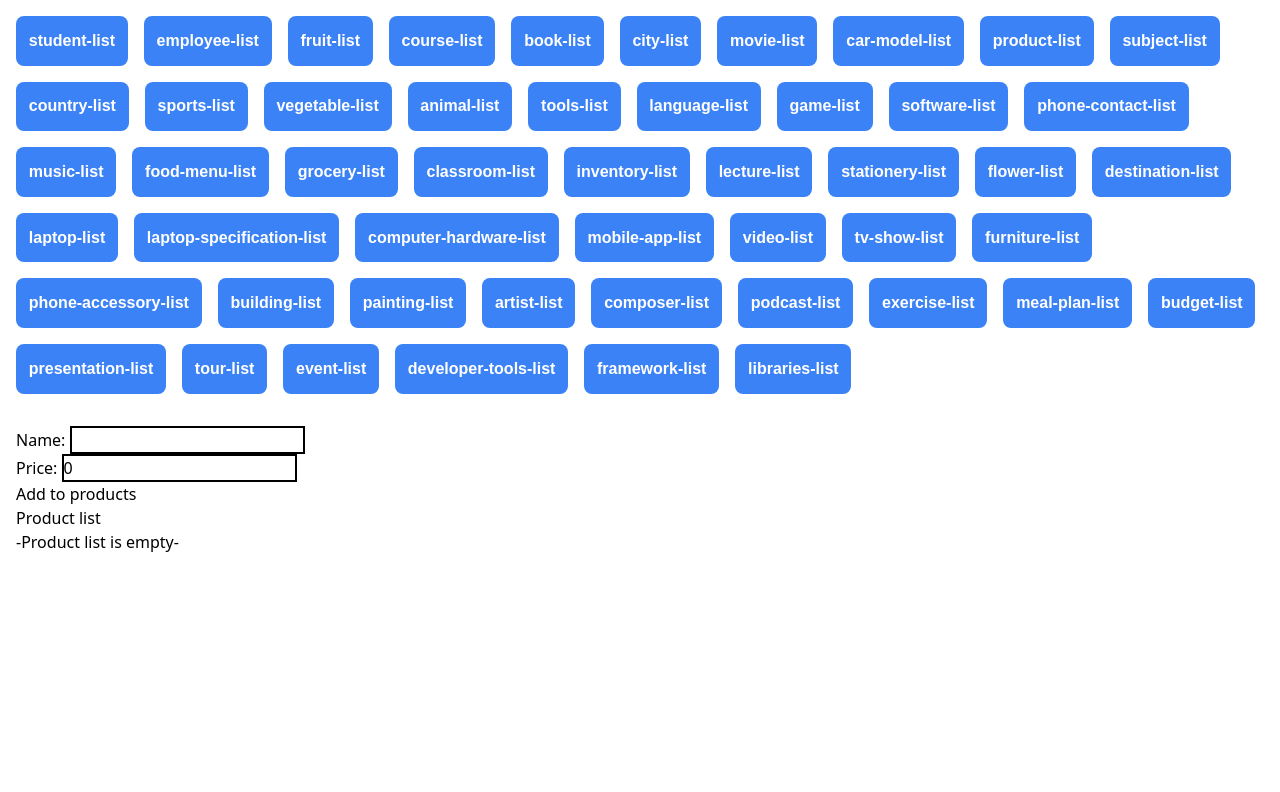
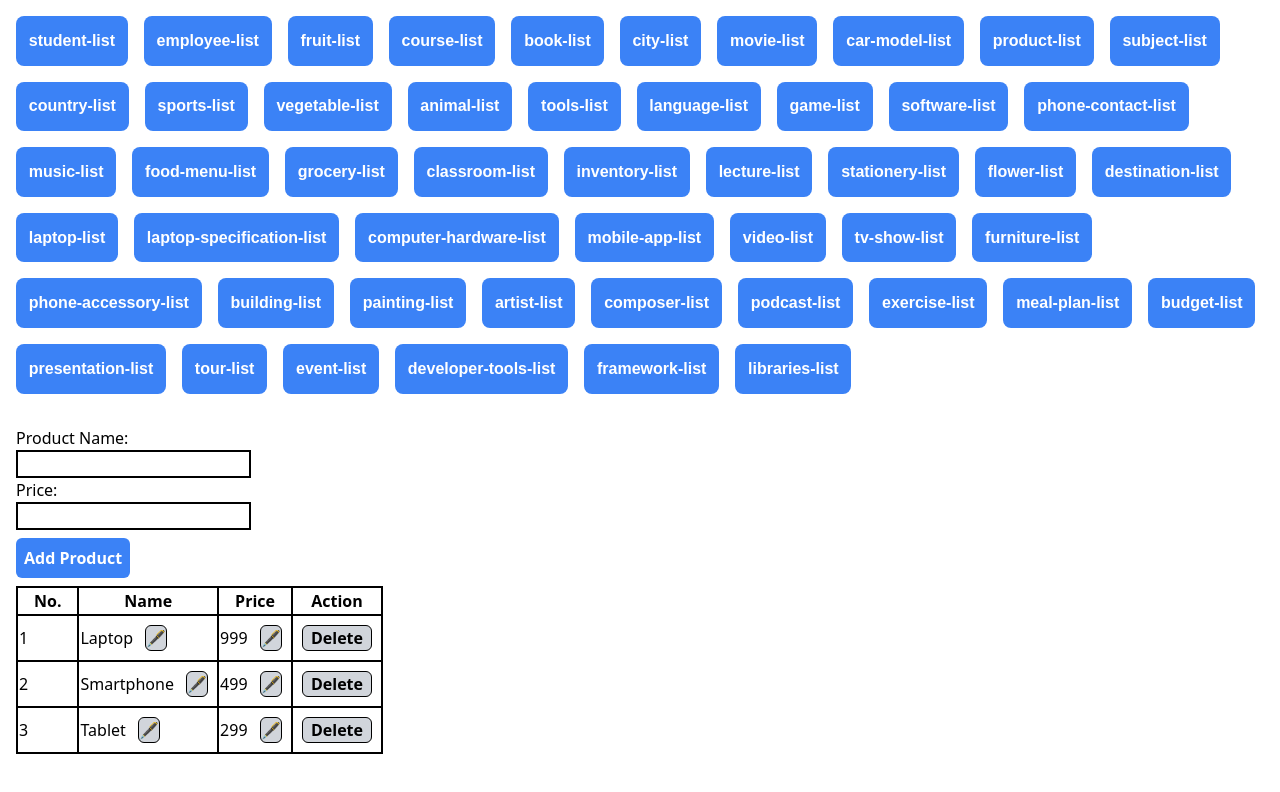
Before and after one commit to devken4u/angular-50-ds-services, an Angular app: page /product-list in a window 1280 px wide. Shown: the top 792 px of the page. Built offline with nearby package versions, Linux system fonts and the light colour scheme.

Commit message:
refactor(product list component): Updated with services feature

```diff
--- a/src/app/product-list/product-list.component.html
+++ b/src/app/product-list/product-list.component.html
@@ -1,27 +1,63 @@
 <main>
   <div>
-    <label for="name">Name: </label>
+    <label for="name">Product Name: </label>
+    <br />
     <input type="text" id="name" [(ngModel)]="name" />
     <br />
     <label for="price">Price: </label>
+    <br />
     <input type="number" id="price" [(ngModel)]="price" />
     <br />
-    <button (click)="add()">Add to products</button>
+    <button
+      class="p-2 my-2 font-bold text-white bg-blue-500 rounded-md active:scale-95"
+      (click)="add()"
+    >
+      Add Product
+    </button>
   </div>
-  <div>
-    <h1>Product list</h1>
-    @if( productList.length === 0){
-    <h2>-Product list is empty-</h2>
-    }@else{
-    <ol>
-      @for( product of productList; track $index){
-      <li [style.marginBottom]="'20px'">
-        Name: {{ product.name }} <br />
-        Price: {{ product.price }}
-      </li>
-
+  <table class="border-2 border-black">
+    <thead>
+      <tr>
+        <th class="px-4 border-2 border-black">No.</th>
+        <th class="px-4 border-2 border-black">Name</th>
+        <th class="px-4 border-2 border-black">Price</th>
+        <th class="px-4 border-2 border-black">Action</th>
+      </tr>
+    </thead>
+    <tbody>
+      @for (product of productList; track $index) {
+      <tr>
+        <td class="border-2 border-black">{{ $index + 1 }}</td>
+        <td class="border-2 border-black">
+          {{ product.name }}
+          <button
+            (click)="editField($index, 'name', product.name)"
+            class="mx-2 font-bold bg-gray-300 border border-black rounded-md active:scale-95"
+          >
+            🖋
+          </button>
+        </td>
+        <td class="border-2 border-black">
+          {{ product.price }}
+          <button
+            (click)="editField($index, 'price', product.price)"
+            class="mx-2 font-bold bg-gray-300 border border-black rounded-md active:scale-95"
+          >
+            🖋
+          </button>
+        </td>
+        <td class="border-2 border-black">
+          <div class="py-2">
+            <button
+              (click)="deleteProduct($index)"
+              class="px-2 mx-2 font-bold bg-gray-300 border border-black rounded-md active:scale-95"
+            >
+              Delete
+            </button>
+          </div>
+        </td>
+      </tr>
       }
-    </ol>
-    }
-  </div>
+    </tbody>
+  </table>
 </main>
--- a/src/app/product-list/product-list.component.ts
+++ b/src/app/product-list/product-list.component.ts
@@ -1,23 +1,47 @@
-import { Component } from '@angular/core';
+import { Component, OnInit } from '@angular/core';
 import { Product } from '../types';
+import { ProductService } from '../services/product.service';
 
 @Component({
-  selector: 'app-product-list',
+  selector: 'app-product',
   templateUrl: './product-list.component.html',
   styleUrl: './product-list.component.css',
 })
-export class ProductListComponent {
+export class ProductListComponent implements OnInit {
   productList: Product[] = [];
+  name: string = '';
+  price: number | null = null;
 
-  name: string = '';
-  price: number = 0;
+  constructor(private productService: ProductService) {}
 
-  add() {
-    this.productList.push({
-      name: this.name,
-      price: this.price,
-    });
-    this.name = '';
-    this.price = 0;
+  ngOnInit(): void {
+    this.productList = this.productService.getProductList();
+  }
+
+  add(): void {
+    if (this.name && this.price !== null) {
+      this.productService.addProduct({ name: this.name, price: this.price });
+      this.name = '';
+      this.price = null;
+    }
+  }
+
+  deleteProduct(index: number): void {
+    this.productService.deleteProduct(index);
+  }
+
+  editField(index: number, fieldName: string, currentValue: any) {
+    const value = prompt(fieldName, currentValue);
+    if (value !== null) {
+      const tempProduct = {
+        ...this.productList[index],
+        [fieldName]: fieldName === 'price' ? Number(value) : value,
+      };
+      this.update(index, tempProduct);
+    }
+  }
+
+  update(index: number, product: Product): void {
+    this.productService.editProduct(index, product);
   }
 }
--- /dev/null
+++ b/src/app/services/product.service.ts
@@ -0,0 +1,29 @@
+import { Injectable } from '@angular/core';
+import { Product } from '../types';
+
+@Injectable({
+  providedIn: 'root',
+})
+export class ProductService {
+  private productList: Product[] = [
+    { name: 'Laptop', price: 999 },
+    { name: 'Smartphone', price: 499 },
+    { name: 'Tablet', price: 299 },
+  ];
+
+  getProductList() {
+    return this.productList;
+  }
+
+  addProduct(product: Product): void {
+    this.productList.push(product);
+  }
+
+  deleteProduct(index: number): void {
+    this.productList.splice(index, 1);
+  }
+
+  editProduct(index: number, newProduct: Product) {
+    this.productList[index] = newProduct;
+  }
+}
```
Also changed, not shown: 1 other file (tests, documents, lock files or other folders).
